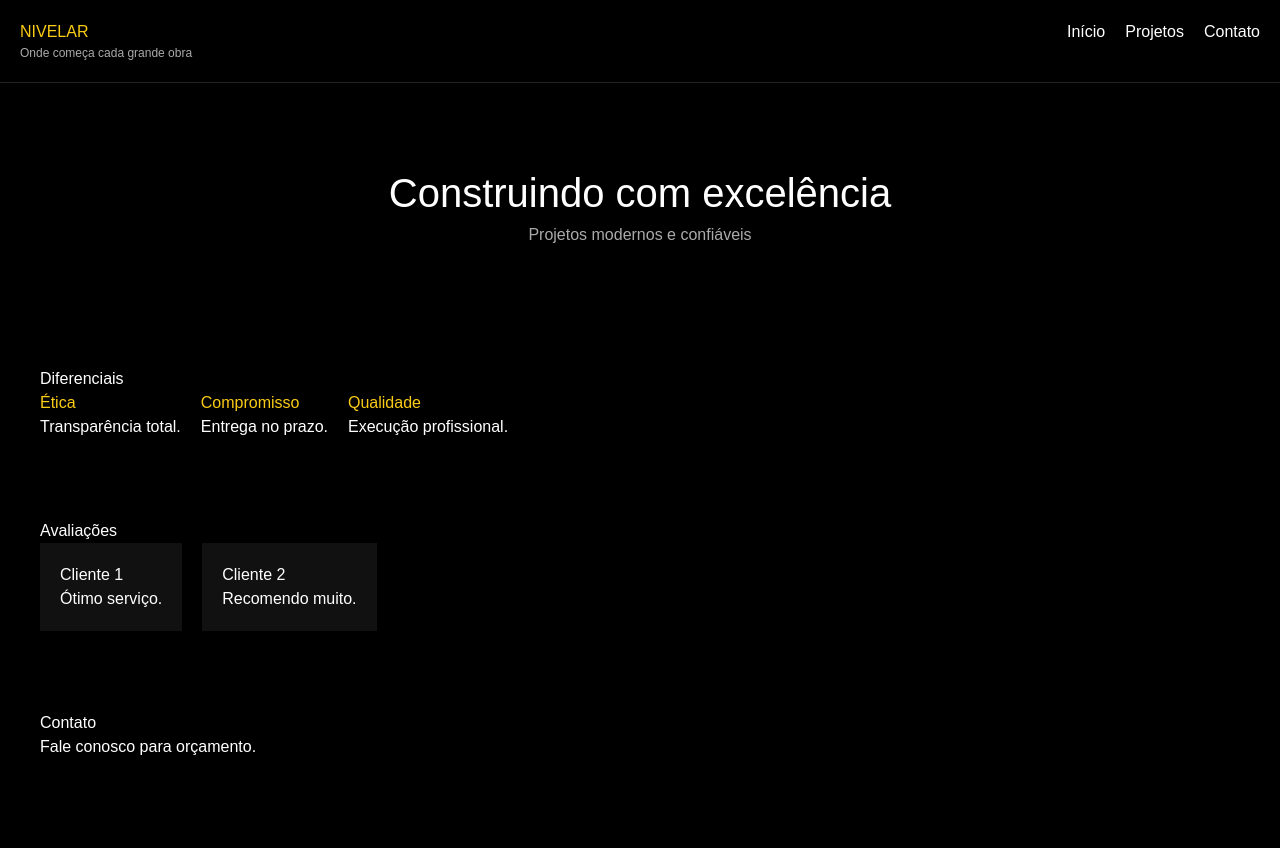
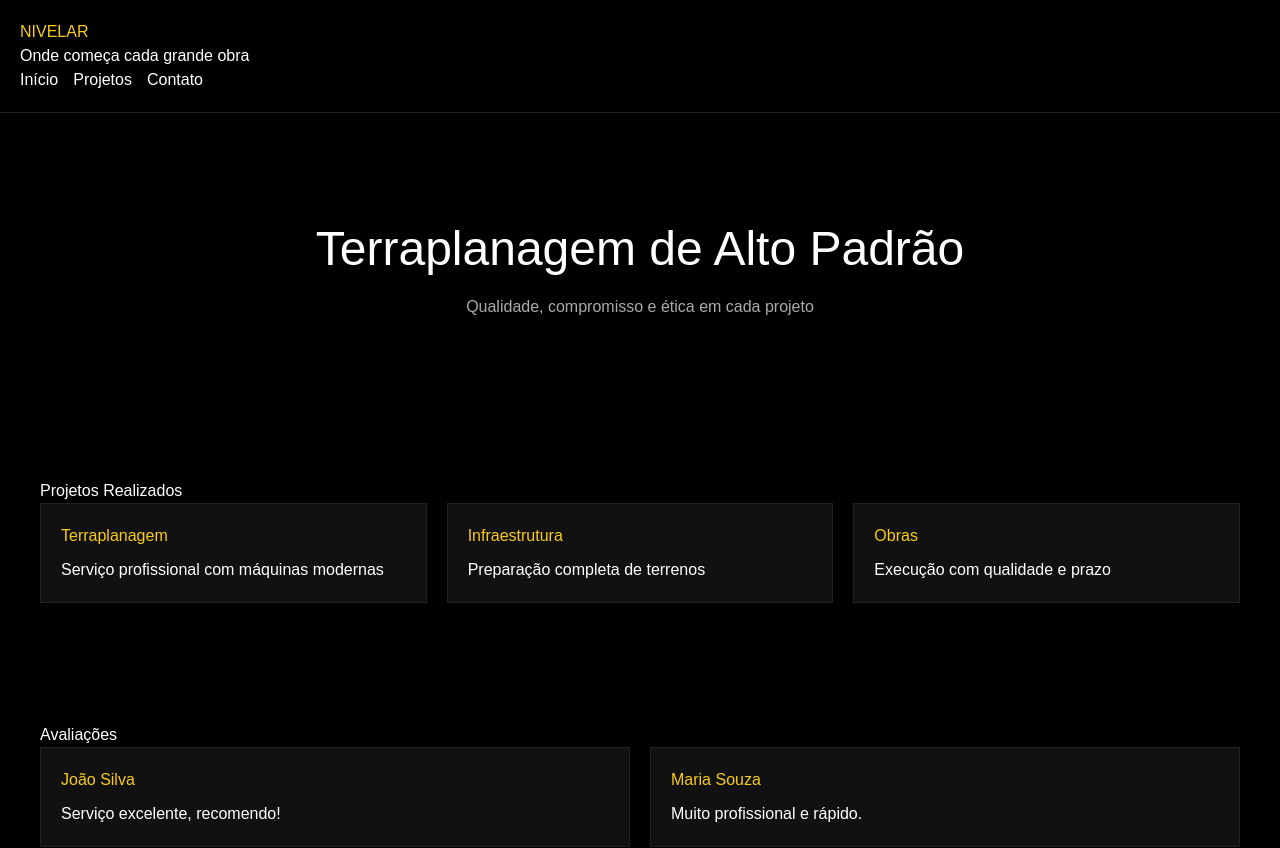
Before and after one commit to emanueldomingues/site-nivelar, a Next.js app: page / in a window 1280 px wide. Shown: the top 848 px of the page. Before the commit the page ends 800 px from the top, so only its background shows below. Built offline with nearby package versions, Linux system fonts and the light colour scheme.

Commit message:
fix build definitivo

```diff
--- a/app/page.tsx
+++ b/app/page.tsx
@@ -1,84 +1,123 @@
 export default function Home() {
   return (
-    <main style={{
-      background: "#000",
-      color: "#fff",
-      minHeight: "100vh",
-      fontFamily: "Arial, sans-serif"
-    }}>
-
-      {/* HEADER */}
-      <header style={{
-        display: "flex",
-        justifyContent: "space-between",
-        padding: "20px",
-        borderBottom: "1px solid #222"
-      }}>
-        <div>
-          <h1 style={{ color: "#facc15", margin: 0 }}>NIVELAR</h1>
-          <p style={{ fontSize: "12px", color: "#aaa", margin: 0 }}>
-            Onde começa cada grande obra
-          </p>
-        </div>
+    <main>
+      <header className="header">
+        <h1>NIVELAR</h1>
+        <p>Onde começa cada grande obra</p>
 
         <nav>
-          <a href="#" style={{ marginLeft: 20, color: "#fff" }}>Início</a>
-          <a href="#" style={{ marginLeft: 20, color: "#fff" }}>Projetos</a>
-          <a href="#" style={{ marginLeft: 20, color: "#fff" }}>Contato</a>
+          <a href="#">Início</a>
+          <a href="#">Projetos</a>
+          <a href="#">Contato</a>
         </nav>
       </header>
 
-      {/* HERO */}
-      <section style={{ textAlign: "center", padding: "80px 20px" }}>
-        <h1 style={{ fontSize: "40px" }}>Construindo com excelência</h1>
-        <p style={{ color: "#aaa" }}>Projetos modernos e confiáveis</p>
+      <section className="hero">
+        <h1>Terraplanagem de Alto Padrão</h1>
+        <p>Qualidade, compromisso e ética em cada projeto</p>
       </section>
 
-      {/* DIFERENCIAIS */}
-      <section style={{ padding: "40px" }}>
-        <h2>Diferenciais</h2>
+      <section>
+        <h2>Projetos Realizados</h2>
 
-        <div style={{ display: "flex", gap: 20 }}>
-          <div>
-            <h3 style={{ color: "#facc15" }}>Ética</h3>
-            <p>Transparência total.</p>
+        <div className="cards">
+          <div className="card">
+            <h3>Terraplanagem</h3>
+            <p>Serviço profissional com máquinas modernas</p>
           </div>
 
-          <div>
-            <h3 style={{ color: "#facc15" }}>Compromisso</h3>
-            <p>Entrega no prazo.</p>
+          <div className="card">
+            <h3>Infraestrutura</h3>
+            <p>Preparação completa de terrenos</p>
           </div>
 
-          <div>
-            <h3 style={{ color: "#facc15" }}>Qualidade</h3>
-            <p>Execução profissional.</p>
+          <div className="card">
+            <h3>Obras</h3>
+            <p>Execução com qualidade e prazo</p>
           </div>
         </div>
       </section>
 
-      {/* AVALIAÇÕES */}
-      <section style={{ padding: "40px" }}>
+      <section>
         <h2>Avaliações</h2>
 
-        <div style={{ display: "flex", gap: 20 }}>
-          <div style={{ background: "#111", padding: 20 }}>
-            <h3>Cliente 1</h3>
-            <p>Ótimo serviço.</p>
+        <div className="cards">
+          <div className="card">
+            <h3>João Silva</h3>
+            <p>Serviço excelente, recomendo!</p>
           </div>
 
-          <div style={{ background: "#111", padding: 20 }}>
-            <h3>Cliente 2</h3>
-            <p>Recomendo muito.</p>
+          <div className="card">
+            <h3>Maria Souza</h3>
+            <p>Muito profissional e rápido.</p>
           </div>
         </div>
       </section>
 
-      {/* CONTATO */}
-      <section style={{ padding: "40px" }}>
+      <section>
         <h2>Contato</h2>
-        <p>Fale conosco para orçamento.</p>
+        <p>Entre em contato para orçamento</p>
       </section>
 
+      <style jsx>{`
+        main {
+          background: #000;
+          color: #fff;
+          font-family: Arial, sans-serif;
+        }
+
+        .header {
+          padding: 20px;
+          border-bottom: 1px solid #222;
+        }
+
+        .header h1 {
+          color: #facc15;
+        }
+
+        nav a {
+          margin-right: 15px;
+          color: #fff;
+          text-decoration: none;
+        }
+
+        .hero {
+          text-align: center;
+          padding: 100px 20px;
+        }
+
+        .hero h1 {
+          font-size: 48px;
+          margin-bottom: 10px;
+        }
+
+        .hero p {
+          color: #aaa;
+        }
+
+        section {
+          padding: 60px 40px;
+        }
+
+        .cards {
+          display: flex;
+          gap: 20px;
+          flex-wrap: wrap;
+        }
+
+        .card {
+          background: #111;
+          padding: 20px;
+          flex: 1;
+          min-width: 250px;
+          border: 1px solid #222;
+        }
+
+        .card h3 {
+          margin-bottom: 10px;
+          color: #facc15;
+        }
+      `}</style>
     </main>
   );
 }
```
